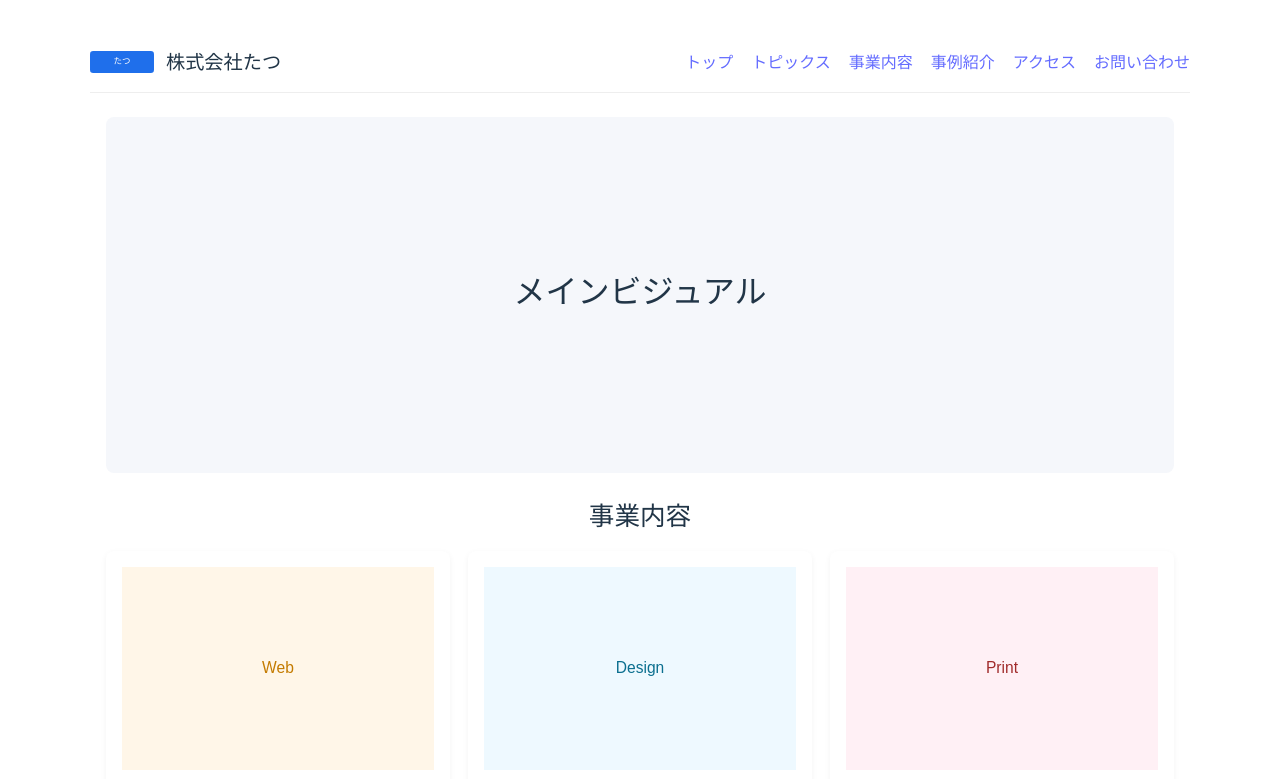
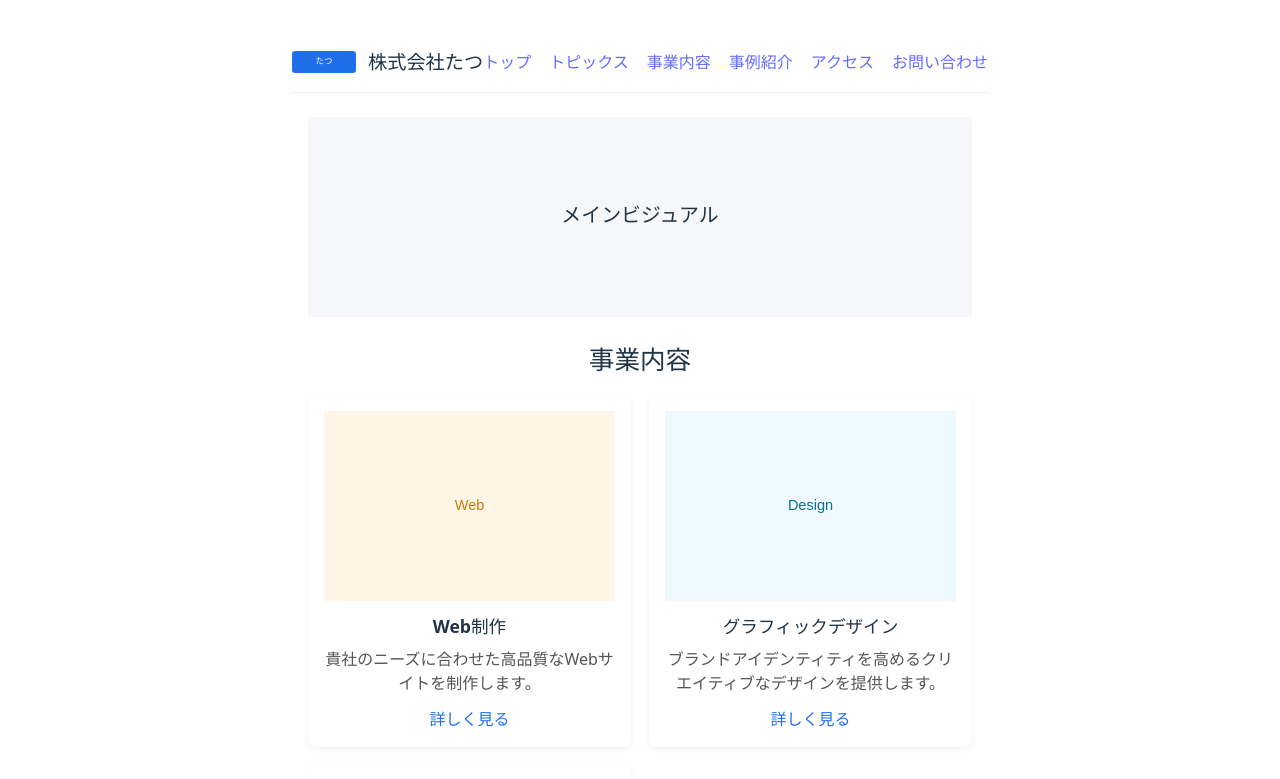
Before and after one commit to yamamotoheihei0999-lang/my-app, a React (Vite) app: page / in a window 1280 px wide. Shown: the top 779 px of the page. Built offline with nearby package versions, Linux system fonts and the light colour scheme.

Commit message:
styles: set hero height to 25vh and use object-fit cover for main image

```diff
--- a/src/styles/style.css
+++ b/src/styles/style.css
@@ -12,8 +12,8 @@
 .nav-list a { font-weight: 500; }
 
 /* Hero */
-.hero { margin: 24px 0; }
-.hero img { width: 100%; border-radius: 8px; }
+.hero { margin: 24px 0; height: 25vh; min-height: 160px; overflow: hidden; display: flex; align-items: center; border-radius: 8px; }
+.hero img { width: 100%; height: 100%; object-fit: cover; display: block; }
 
 /* Services */
 .services .section-title { font-size: 1.6rem; margin-bottom: 16px; }
```
